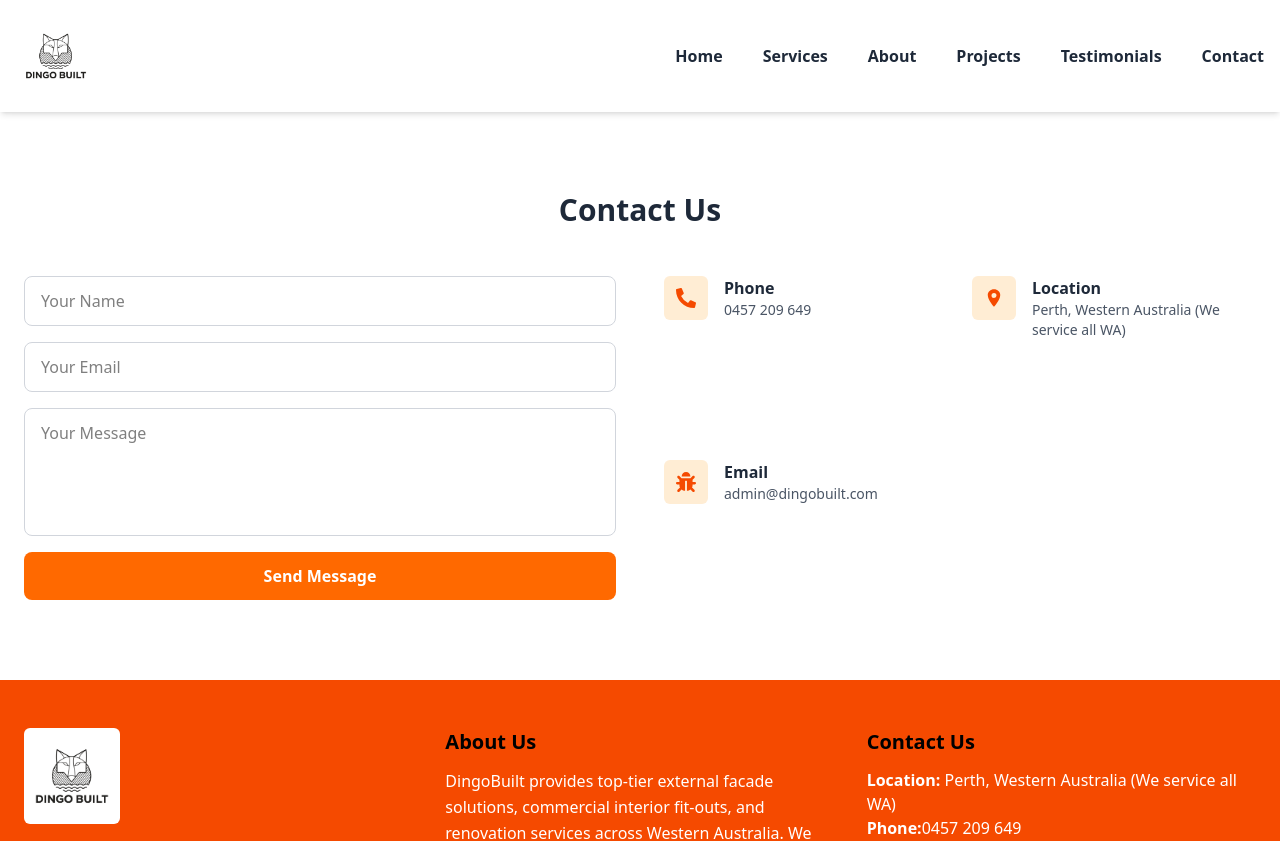
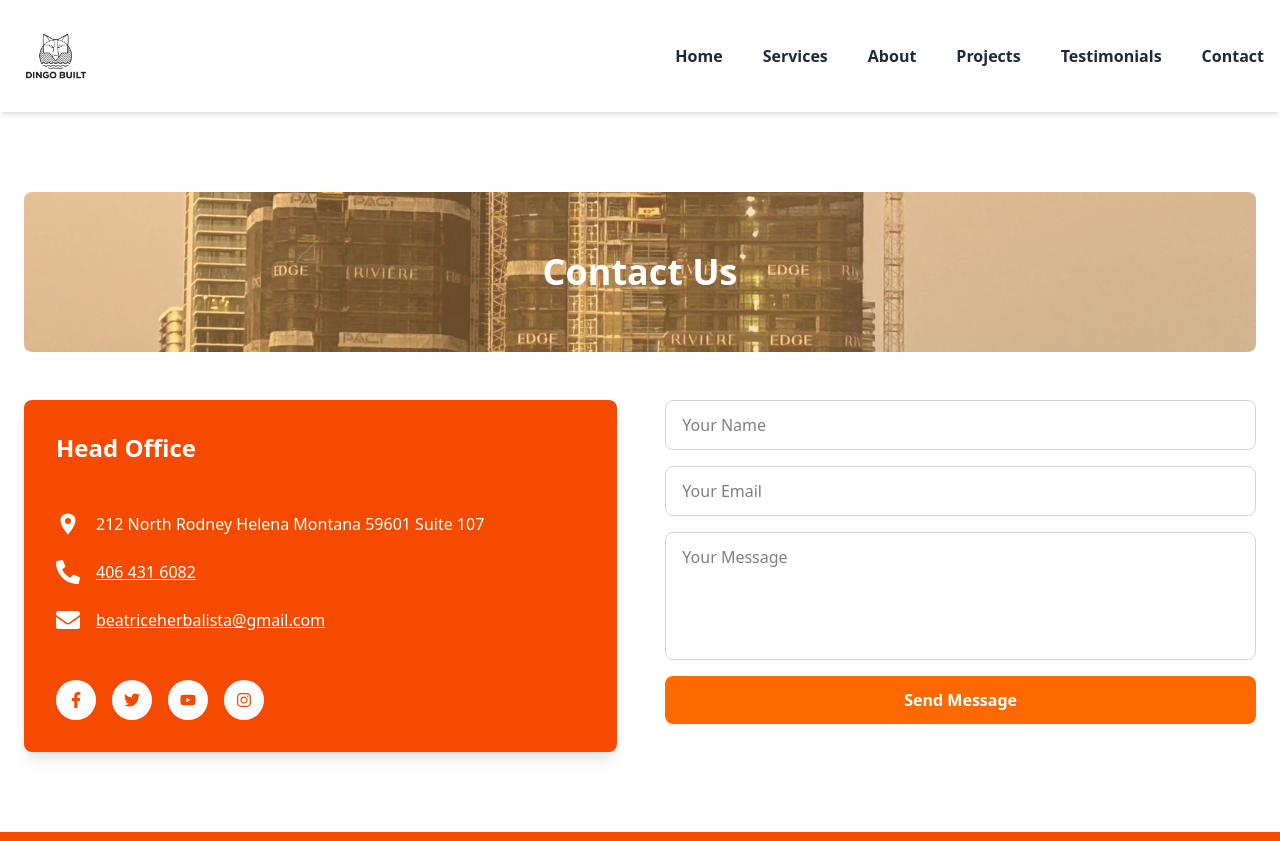
Before and after one commit to MuhammadHasnainahmed/Architectural-website, a React (Vite) app: page /contact in a window 1280 px wide. Shown: the top 841 px of the page. Built offline with nearby package versions, Linux system fonts and the light colour scheme.

Commit message:
some update contact us page

```diff
--- a/src/Pages/Aboutsection.jsx
+++ b/src/Pages/Aboutsection.jsx
@@ -6,7 +6,7 @@ function Aboutsection() {
 
       <div className="md:w-1/2">
         <img
-          src="/aboutimage.JPG"
+          src="aboutimage.JPG"
           alt="About Dingo Built"
           className="w-full h-auto object-cover rounded-xl shadow-lg"
         />
--- a/src/Pages/Contactpage.jsx
+++ b/src/Pages/Contactpage.jsx
@@ -1,54 +1,75 @@
-import React, { useState } from "react";
-import { FaPhoneAlt, FaEnvelope, FaNewspaper, FaBug } from "react-icons/fa";
+import React from "react";
+import { FaFacebookF, FaTwitter, FaYoutube, FaInstagram, FaPhoneAlt, FaEnvelope } from "react-icons/fa";
+import { IoLocationSharp } from "react-icons/io5";
 import Contactinput from "../Component/Contactinput";
-import { IoLocationSharp } from "react-icons/io5";
-
-
 
 function ContactPage() {
-
-
   return (
     <section className="container mx-auto px-6 py-20">
-      <h2 className="text-3xl font-bold text-gray-800 mb-12 text-center">Contact Us</h2>
+
+      <div className="relative w-full h-40 mb-12 flex items-center justify-center rounded-lg overflow-hidden">
+        <img
+          src="/hero-background.JPG"
+          alt="Contact Background"
+          className="absolute w-full h-full object-cover"
+        />
+
+        <div className="absolute w-full h-full bg-orange-300/40"></div>
+        <h2 className="relative text-3xl md:text-4xl font-bold text-white text-center">
+          Contact Us
+        </h2>
+      </div>
+
       <div className="flex flex-col md:flex-row gap-12">
 
-          <Contactinput />
+        <div className="md:w-1/2 bg-orange-600 text-white p-8 rounded-lg flex flex-col gap-6 shadow-lg">
+          <h3 className="text-2xl font-bold mb-6">Head Office</h3>
 
-
-        <div className="md:w-1/2  grid grid-cols-1 sm:grid-cols-2 gap-6">
-          <div className="flex items-start gap-4">
-            <div className="bg-orange-100 p-3 rounded-md">
-              <FaPhoneAlt className="text-orange-600 text-xl" />
-            </div>
-            <div>
-              <h4 className="font-semibold text-gray-800">Phone</h4>
-              {/* <p className="text-gray-600 text-sm">support@example.com</p> */}
-              <p className="text-gray-600 text-sm">0457 209 649</p>
-            </div>
-          </div>
-          <div className="flex items-start gap-4">
-            <div className="bg-orange-100 p-3 rounded-md">
-              <IoLocationSharp  className="text-orange-600 text-xl" />
-            </div>
-            <div>
-              <h4 className="font-semibold text-gray-800">Location</h4>
-              {/* <p className="text-gray-600 text-sm">sales@example.com</p> */}
-              <p className="text-gray-600 text-sm"> Perth, Western Australia (We service all WA)</p>
-            </div>
+          <div className="flex items-center gap-4">
+            <IoLocationSharp className="text-2xl text-white" />
+            <p>212 North Rodney Helena Montana 59601 Suite 107</p>
           </div>
 
-          <div className="flex items-start gap-4">
-            <div className="bg-orange-100 p-3 rounded-md">
-              <FaBug className="text-orange-600 text-xl" />
-            </div>
-            <div>
-              <h4 className="font-semibold text-gray-800">Email</h4>
-              <p className="text-gray-600 text-sm">admin@dingobuilt.com</p>
-              {/* <p className="text-gray-600 text-sm">+1 234-567-89</p> */}
-            </div>
+          <div className="flex items-center gap-4">
+            <FaPhoneAlt className="text-2xl text-white" />
+            <p>
+              <a href="tel:4064316082" className="underline hover:text-orange-200">
+                406 431 6082
+              </a>
+            </p>
+          </div>
+
+          <div className="flex items-center gap-4">
+            <FaEnvelope className="text-2xl text-white" />
+            <p>
+              <a
+                href="mailto:beatriceherbalista@gmail.com"
+                className="underline hover:text-orange-200"
+              >
+                beatriceherbalista@gmail.com
+              </a>
+            </p>
+          </div>
+
+          {/* Social Links */}
+          <div className="flex gap-4 mt-6">
+            <a href="#" className="p-3 bg-white text-orange-600 rounded-full hover:bg-orange-200 transition">
+              <FaFacebookF />
+            </a>
+            <a href="#" className="p-3 bg-white text-orange-600 rounded-full hover:bg-orange-200 transition">
+              <FaTwitter />
+            </a>
+            <a href="#" className="p-3 bg-white text-orange-600 rounded-full hover:bg-orange-200 transition">
+              <FaYoutube />
+            </a>
+            <a href="#" className="p-3 bg-white text-orange-600 rounded-full hover:bg-orange-200 transition">
+              <FaInstagram />
+            </a>
           </div>
         </div>
+
+        {/* Right Side: Contact Form */}
+        <Contactinput />
       </div>
     </section>
   );
--- a/src/Pages/Projectsection.jsx
+++ b/src/Pages/Projectsection.jsx
@@ -3,10 +3,10 @@ import { FaArrowRight } from "react-icons/fa";
 
 function Projectsection() {
   const projects = [
-    { img: "/buil4.JPG", title: "Modern Minimalist House", date: "May 2018" },
-    { img: "/buil1.JPG", title: "Xiami Office Building", date: "July 2018" },
-    { img: "/buil3.JPG", title: "Wooden House", date: "May 2018" },
-    { img: "/buil2.JPG", title: "Prototype Building", date: "January 2018" },
+    { img: "buil4.JPG", title: "Modern Minimalist House", date: "May 2018" },
+    { img: "buil1.JPG", title: "Xiami Office Building", date: "July 2018" },
+    { img: "buil3.JPG", title: "Wooden House", date: "May 2018" },
+    { img: "buil2.JPG", title: "Prototype Building", date: "January 2018" },
   ];
 
   return (
```
